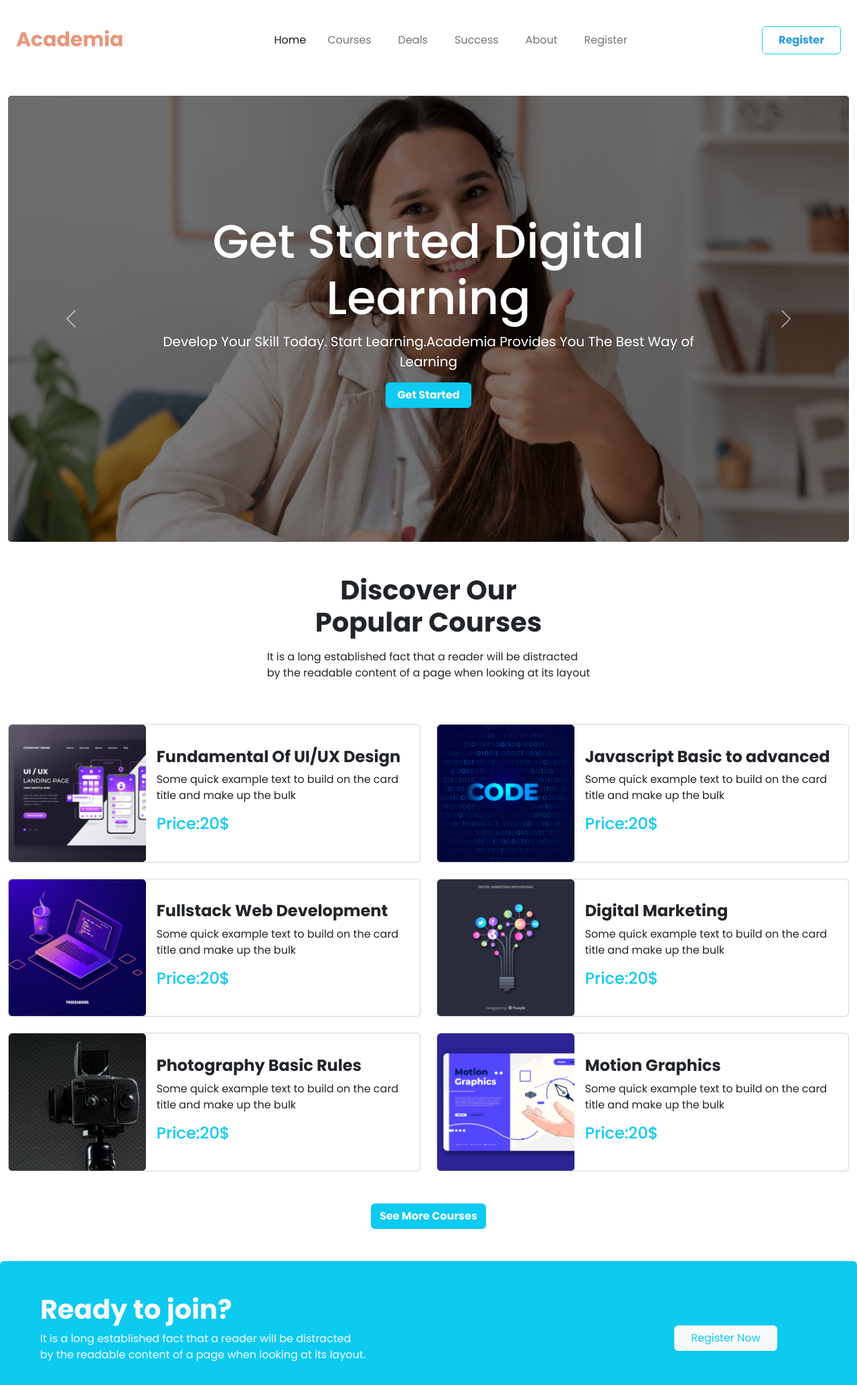
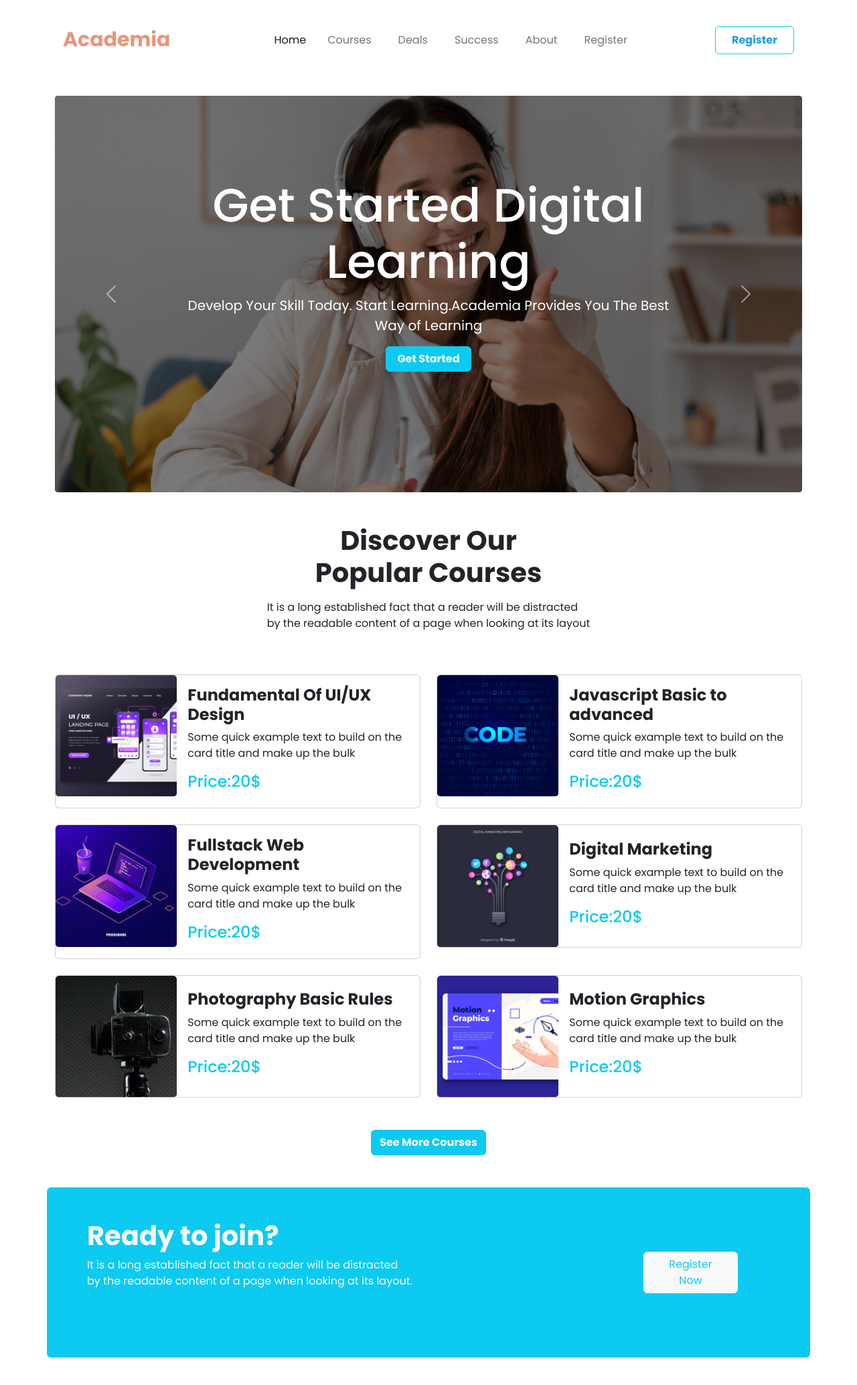
Before and after one commit to EzioXiyad/education-site, a plain HTML site: page index.html in a window 1280 px wide. Shown: the top 2068 px of the page at 67% size. Drawn offline with nearby package versions, Linux system fonts and the light colour scheme.

Commit message:
container resize

```diff
--- a/index.html
+++ b/index.html
@@ -12,9 +12,9 @@
 <body>
     <header>
         <!-- navbar start -->
-        <div class="container-fluid mt-4">
+        <div class="container mt-4">
             <nav class="navbar navbar-expand-lg">
-                <div class="container-fluid">
+                <div class="container">
                   <a id="logo-nav"class="navbar-brand logo-font fw-bold mx-0" href="/index.html">Academia</a>
                   <button class="navbar-toggler" type="button" data-bs-toggle="collapse" data-bs-target="#navbarSupportedContent" aria-controls="navbarSupportedContent" aria-expanded="false" aria-label="Toggle navigation">
                     <span class="navbar-toggler-icon"></span>
@@ -49,7 +49,7 @@
         </div>
         <!-- slider start -->
         <section class="mt-5">
-            <div class="container-fluid">
+            <div class="container">
                 <div id="carouselExampleCaptions" class="carousel slide" data-bs-ride="false">
                     <div class="carousel-inner">
                       <div class="carousel-item active">
@@ -95,7 +95,7 @@
     <main>
         <!-- some paragraph -->
         <section class="mt-5">
-            <div class="container-fluid d-flex justify-content-center align-items-center">
+            <div class="container d-flex justify-content-center align-items-center">
                 <div>
                     <h1 class="text-center mb-3 fw-bold">Discover Our <br> Popular
                         Courses</h1>
@@ -107,7 +107,7 @@
         </section>
         <!-- multiple card section -->
         <section class="mt-5">
-            <div class="container-fluid">
+            <div class="container">
             <div class="row row-cols-lg-2 row-cols-md-1 row-cols-1 g-4">
                 <div class="col">
                     <div class="card w-100">
@@ -221,12 +221,12 @@
             </div>
         </section>
         <!-- see more button -->
-        <div class="container-fluid d-flex justify-content-center">
+        <div class="container d-flex justify-content-center">
           <div class="btn btn-info text-light fw-bold mt-5">See More Courses</div>
         </div>
 
         <!-- Register section -->
-        <section class=" container-fluid mt-5 register-small">
+        <section class=" container mt-5 register-small">
           <div class=" row bg-info text-light p-5 rounded">
             <div class="col-lg-9 call-to-action col-md-12 w-70 ">
               <h1 class="fw-bold">Ready to join?</h1>
@@ -275,7 +275,7 @@
         </section>
         <!-- FAQ start -->
         <section class="mt-5">
-          <div class="container-fluid d-flex justify-content-center align-items-center">
+          <div class="container d-flex justify-content-center align-items-center">
               <div>
                   <h1 class="text-center mb-3 fw-bold">Frequenlty Asked Question</h1>
                   <p>Read the following information carefully. Because these are some important question which is answered
@@ -329,7 +329,7 @@
           </div>
       </section>
         <!-- company logo start -->
-        <section class="margin-footer brand-logo">
+        <section class="margin-footer container py-5 brand-logo">
           <div class="company-head-text mb-5">
             <h1 class="text-center fw-bold">Trusted by over 800+ companies</h1>
           </div>
```
